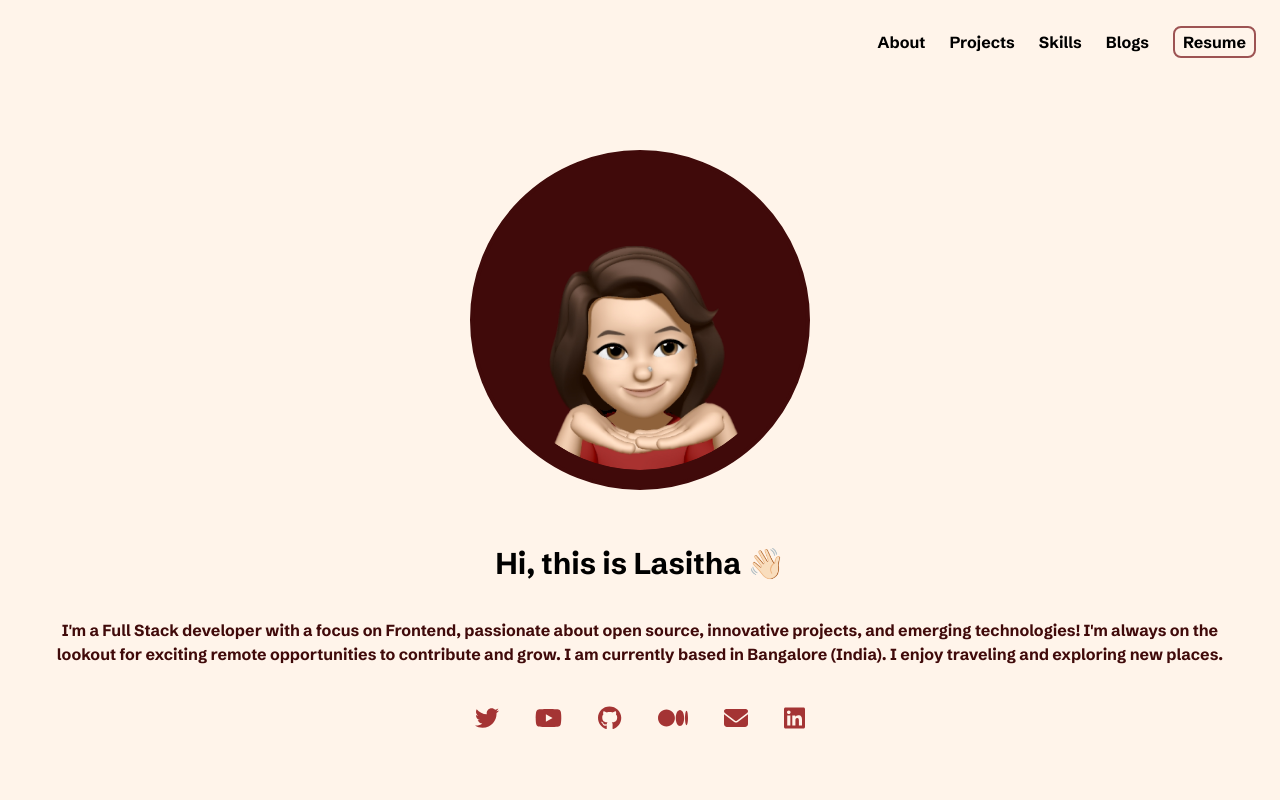
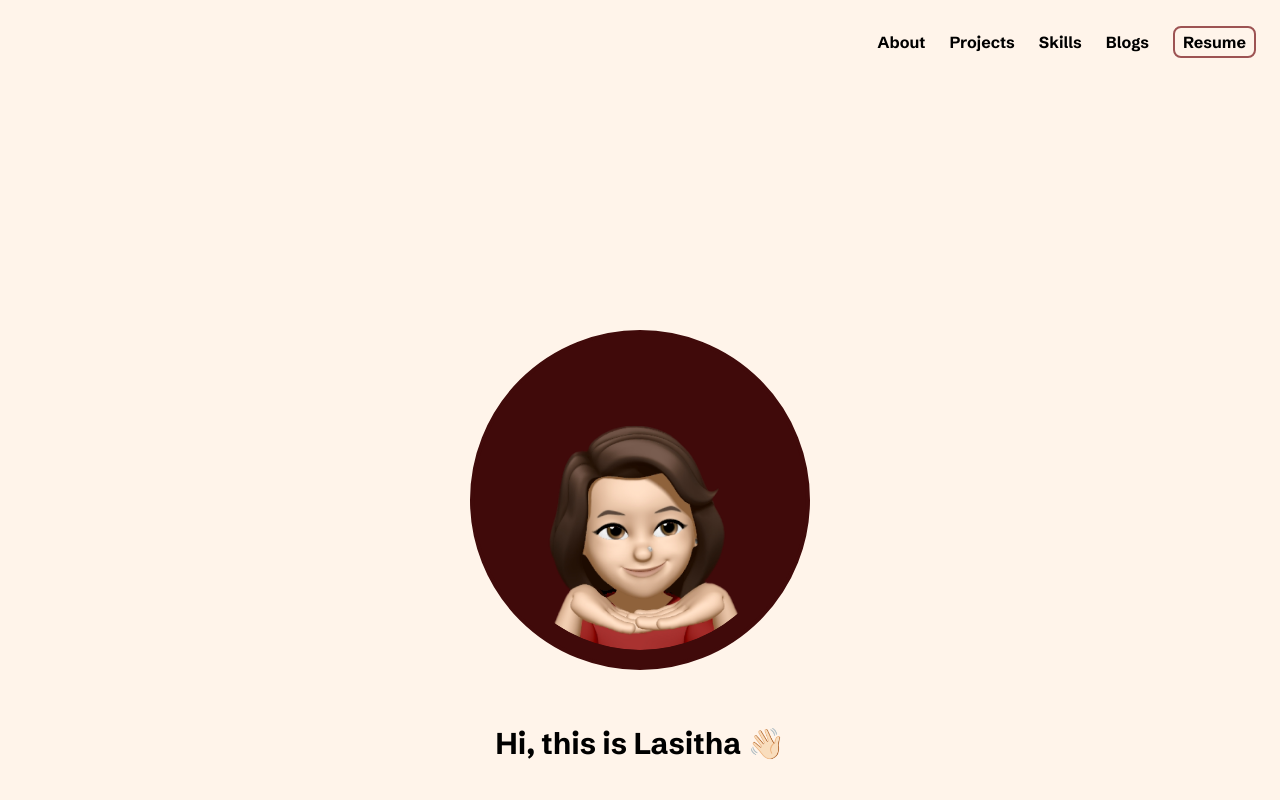
Before and after one commit to LasithaE/portfolio, a Next.js app: page / in a window 1280 px wide. Shown: the top 800 px of the page. Built offline with nearby package versions, Linux system fonts and the light colour scheme.

Commit message:
fix: image margin fixed

```diff
--- a/src/pages/about.js
+++ b/src/pages/about.js
@@ -14,7 +14,7 @@ const About = () => {
     "I'm a Full Stack developer with a focus on Frontend, passionate about open source, innovative projects, and emerging technologies! I'm always on the lookout for exciting remote opportunities to contribute and grow. I am currently based in Bangalore (India). I enjoy traveling and exploring new places.";
 
   return (
-    <div className="mt-[90px] md:mt-[60px]">
+    <div className="mt-[13rem] md:mt-[15rem]">
       <div className="h-screen flex flex-col justify-center items-center mt-[40px] font-bodyFont md:pt-20">
         <div className="block relative rounded-[50%] -mt-[100px] bg-brownColor p-4 border-4 border-brownColor md:-mt-[200px]">
           <Image
```
